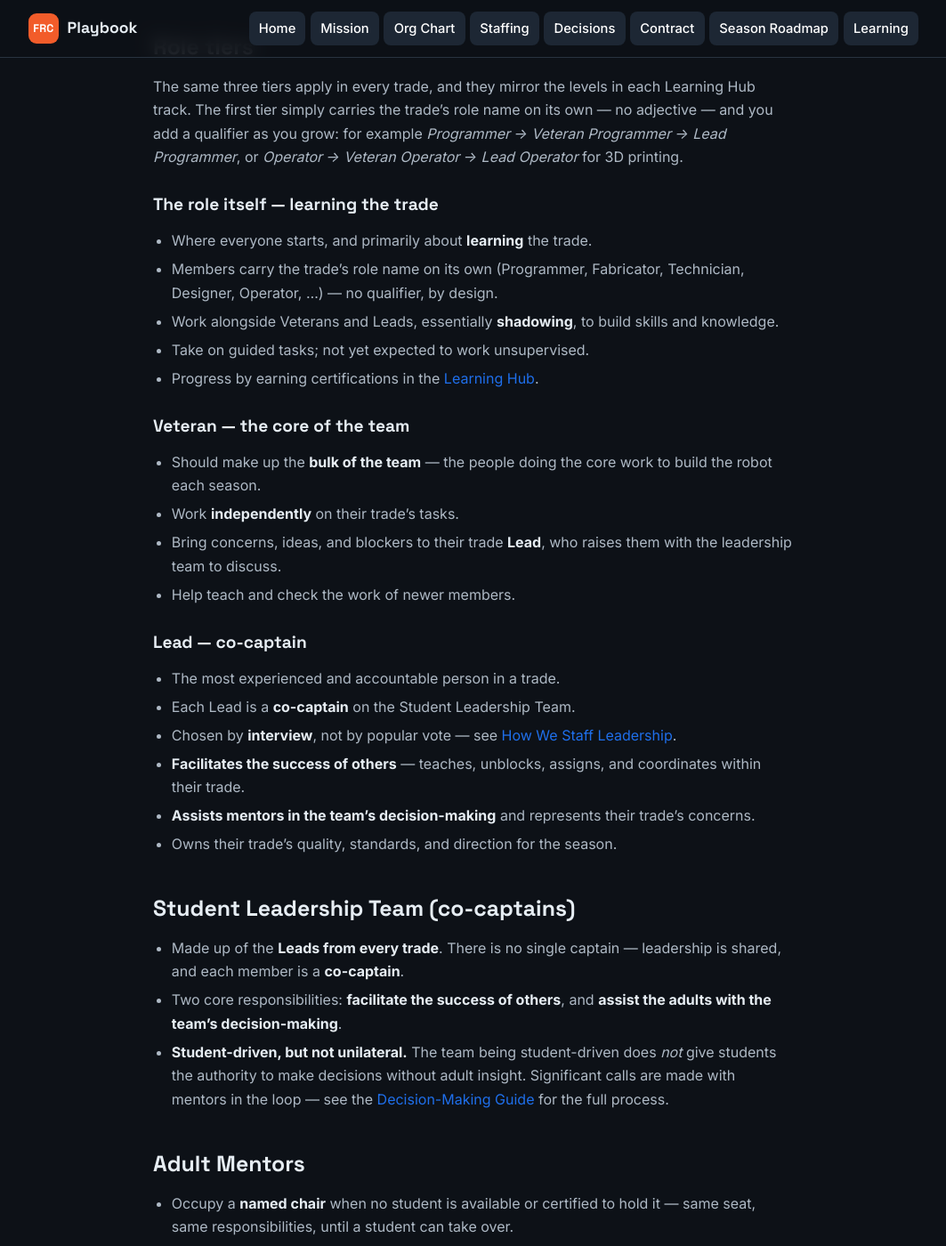
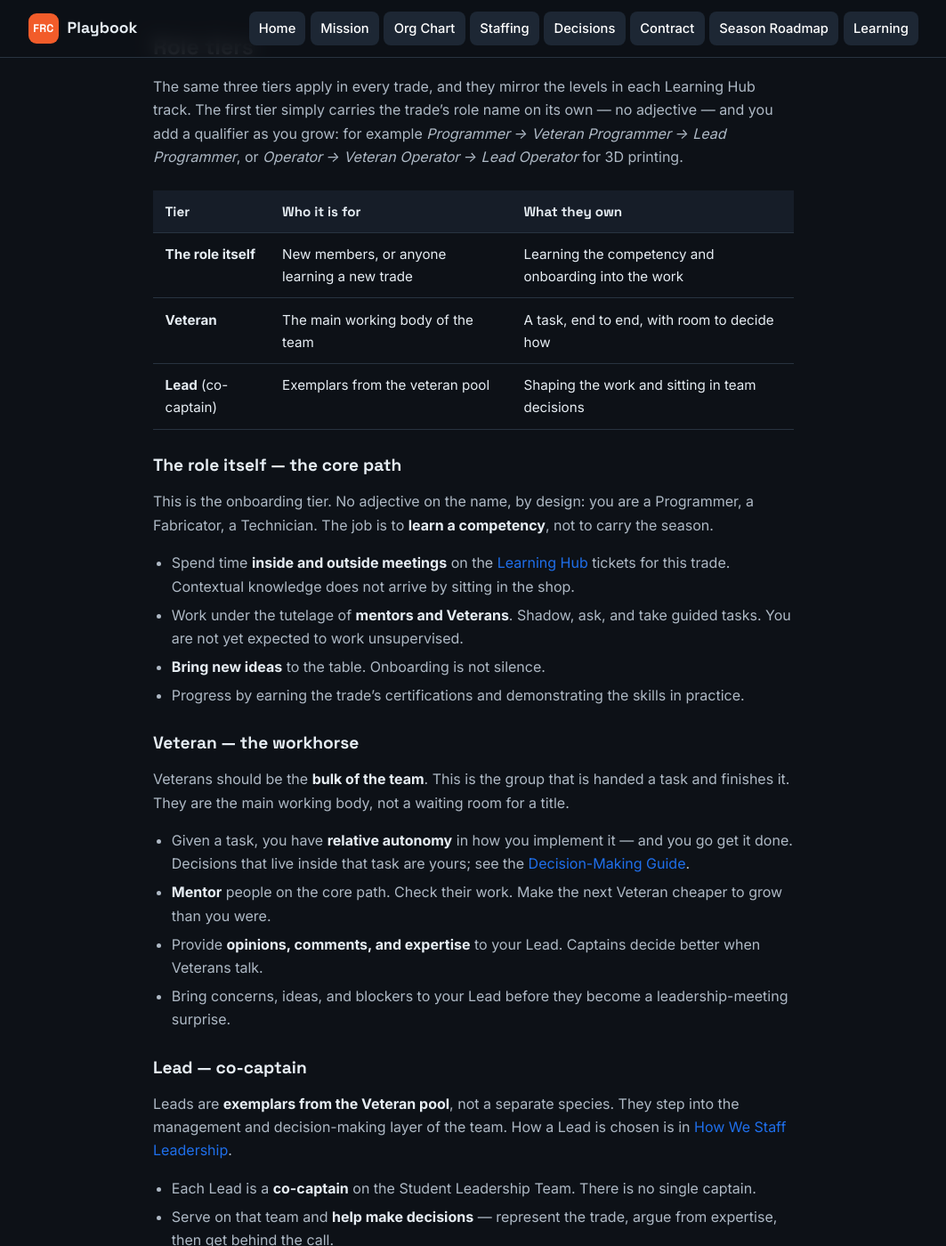
Before and after one commit to gavinjalberghini/FRC-SS, a Jekyll site: the page built from docs/org-chart.md, in a window 1280 px wide and 1400 px high, scrolled down 1273 px. Shown: the whole window at 89% size, without its empty margins (108-1171 px from the left). Built offline with Jekyll 4.4.1, drawn with Linux system fonts in a browser that asks for light colours; some of the changed text lies outside the part shown.

Commit message:
Spell out core-path, veteran, and captain expectations.
Expand the org-chart role tiers: onboarding for the unnamed role, veterans
as the autonomous workhorse, and leads as captains who shape the work for
this year's team.

Co-authored-by: Gavin Alberghini <gavinjalberghini@users.noreply.github.com>

```diff
--- a/docs/org-chart.md
+++ b/docs/org-chart.md
@@ -77,43 +77,71 @@ own — no adjective — and you add a qualifier as you grow: for example
 *Programmer → Veteran Programmer → Lead Programmer*, or
 *Operator → Veteran Operator → Lead Operator* for 3D printing.
 
-### The role itself — learning the trade
+| Tier | Who it is for | What they own |
+| --- | --- | --- |
+| **The role itself** | New members, or anyone learning a new trade | Learning the competency and onboarding into the work |
+| **Veteran** | The main working body of the team | A task, end to end, with room to decide how |
+| **Lead** (co-captain) | Exemplars from the veteran pool | Shaping the work and sitting in team decisions |
 
-- Where everyone starts, and primarily about **learning** the trade.
-- Members carry the trade's role name on its own (Programmer, Fabricator,
-  Technician, Designer, Operator, …) — no qualifier, by design.
-- Work alongside Veterans and Leads, essentially **shadowing**, to build skills and
-  knowledge.
-- Take on guided tasks; not yet expected to work unsupervised.
-- Progress by earning certifications in the [Learning Hub]({{ '/learning/' | relative_url }}).
+### The role itself — the core path
 
-### Veteran — the core of the team
+This is the onboarding tier. No adjective on the name, by design: you are a
+Programmer, a Fabricator, a Technician. The job is to **learn a competency**,
+not to carry the season.
 
-- Should make up the **bulk of the team** — the people doing the core work to
-  build the robot each season.
-- Work **independently** on their trade's tasks.
-- Bring concerns, ideas, and blockers to their trade **Lead**, who raises them with
-  the leadership team to discuss.
-- Help teach and check the work of newer members.
+- Spend time **inside and outside meetings** on the
+  [Learning Hub]({{ '/learning/' | relative_url }}) tickets for this trade.
+  Contextual knowledge does not arrive by sitting in the shop.
+- Work under the tutelage of **mentors and Veterans**. Shadow, ask, and take
+  guided tasks. You are not yet expected to work unsupervised.
+- **Bring new ideas** to the table. Onboarding is not silence.
+- Progress by earning the trade's certifications and demonstrating the skills
+  in practice.
+
+### Veteran — the workhorse
+
+Veterans should be the **bulk of the team**. This is the group that is handed
+a task and finishes it. They are the main working body, not a waiting room
+for a title.
+
+- Given a task, you have **relative autonomy** in how you implement it — and
+  you go get it done. Decisions that live inside that task are yours; see the
+  [Decision-Making Guide]({{ '/decision-making/' | relative_url }}).
+- **Mentor** people on the core path. Check their work. Make the next Veteran
+  cheaper to grow than you were.
+- Provide **opinions, comments, and expertise** to your Lead. Captains decide
+  better when Veterans talk.
+- Bring concerns, ideas, and blockers to your Lead before they become a
+  leadership-meeting surprise.
 
 ### Lead — co-captain
 
-- The most experienced and accountable person in a trade.
-- Each Lead is a **co-captain** on the Student Leadership Team.
-- Chosen by **interview**, not by popular vote — see
-  [How We Staff Leadership]({{ '/staffing-leadership/' | relative_url }}).
-- **Facilitates the success of others** — teaches, unblocks, assigns, and
-  coordinates within their trade.
-- **Assists mentors in the team's decision-making** and represents their trade's
-  concerns.
-- Owns their trade's quality, standards, and direction for the season.
+Leads are **exemplars from the Veteran pool**, not a separate species. They
+step into the management and decision-making layer of the team. How a Lead is
+chosen is in [How We Staff Leadership]({{ '/staffing-leadership/' | relative_url }}).
+
+- Each Lead is a **co-captain** on the Student Leadership Team. There is no
+  single captain.
+- Serve on that team and **help make decisions** — represent the trade, argue
+  from expertise, then get behind the call.
+- **Shape the work** so it fits *this* team, *this* year. A captain's job is
+  not only to sit in the leadership meeting. It is to size tasks, sequence
+  them, and match them to the people you actually have — not the roster you
+  wish you had.
+- Facilitate the success of others: teach, unblock, assign, and coordinate
+  inside the trade.
+- Own the trade's quality, standards, and direction for the season.
+
+Work-shaping is a skill of its own. This page names the duty; it does not
+pretend to teach it.
 
 ## Student Leadership Team (co-captains)
 
 - Made up of the **Leads from every trade**. There is no single captain —
   leadership is shared, and each member is a **co-captain**.
-- Two core responsibilities: **facilitate the success of others**, and **assist the
-  adults with the team's decision-making**.
+- Three core responsibilities: **facilitate the success of others**, **shape
+  the work** so it fits this year's team, and **assist the adults with the
+  team's decision-making**.
 - **Student-driven, but not unilateral.** The team being student-driven does *not*
   give students the authority to make decisions without adult insight. Significant
   calls are made with mentors in the loop — see the
```
Also changed, not shown: docs/staffing-leadership.md (+3 -1 lines).
